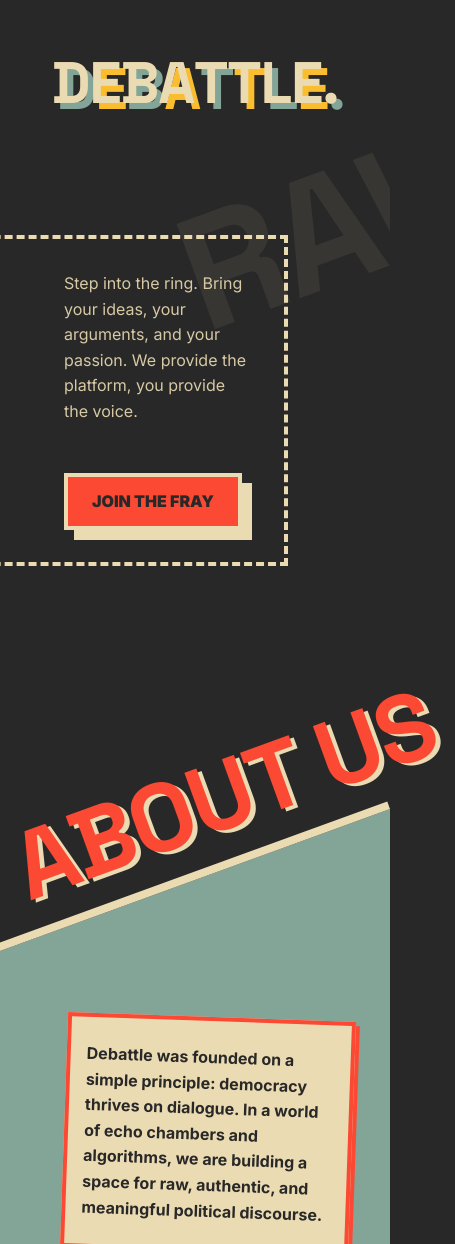
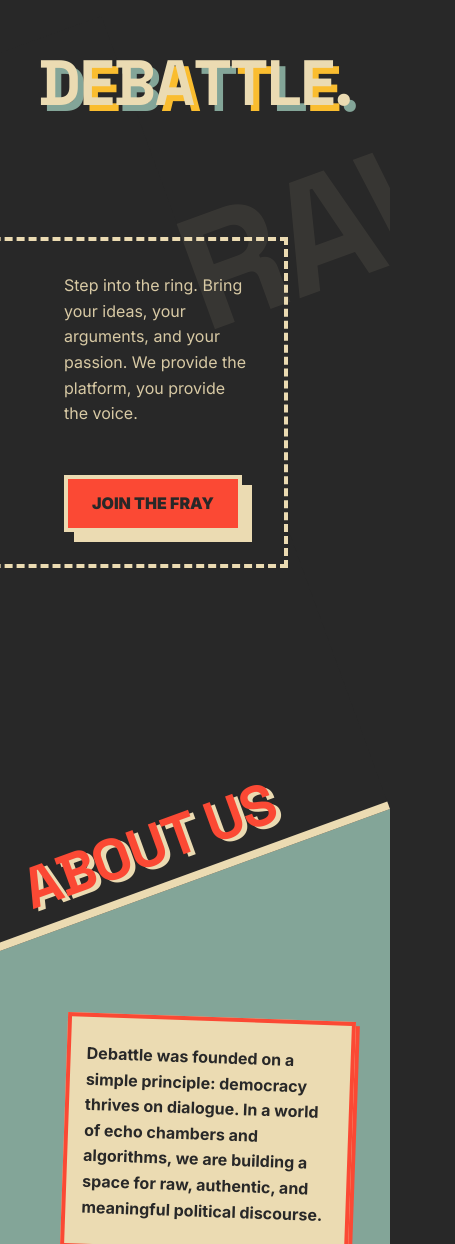
Before and after one commit to Voltamon/Debattle, a Next.js app: page / in a window 390 px wide. Shown: the part 119-1363 px from the top of the page, 455 px wide, since content can reach past the window. Built offline with nearby package versions, Linux system fonts and the light colour scheme.

Commit message:
Initial Commit

```diff
--- a/src/components/AboutUs.tsx
+++ b/src/components/AboutUs.tsx
@@ -56,7 +56,7 @@ export default function AboutUs() {
           position: "absolute",
           bottom: "clamp(0.5rem, 2vw, 2rem)",
           left: "calc(20vw + clamp(1rem, 5vw, 5rem))",
-          fontSize: "clamp(6rem, 12vw, 18rem)",
+          fontSize: "clamp(3.6rem, 12vw, 18rem)",
           margin: 0,
           color: "var(--color-primary)",
           textShadow: "clamp(4px, 1vw, 10px) clamp(4px, 1vw, 10px) 0px var(--color-text)",
--- a/src/components/Hero.tsx
+++ b/src/components/Hero.tsx
@@ -72,7 +72,7 @@ export default function Hero() {
                 }
               }}
               style={{
-                fontSize: "clamp(3rem, 15vw, 15rem)",
+                fontSize: "clamp(4rem, 15vw, 18rem)",
                 margin: 0,
                 lineHeight: 0.8,
                 textShadow: `6px 6px 0px ${i % 2 === 0 ? 'var(--color-secondary)' : 'var(--color-accent)'}`,
```
